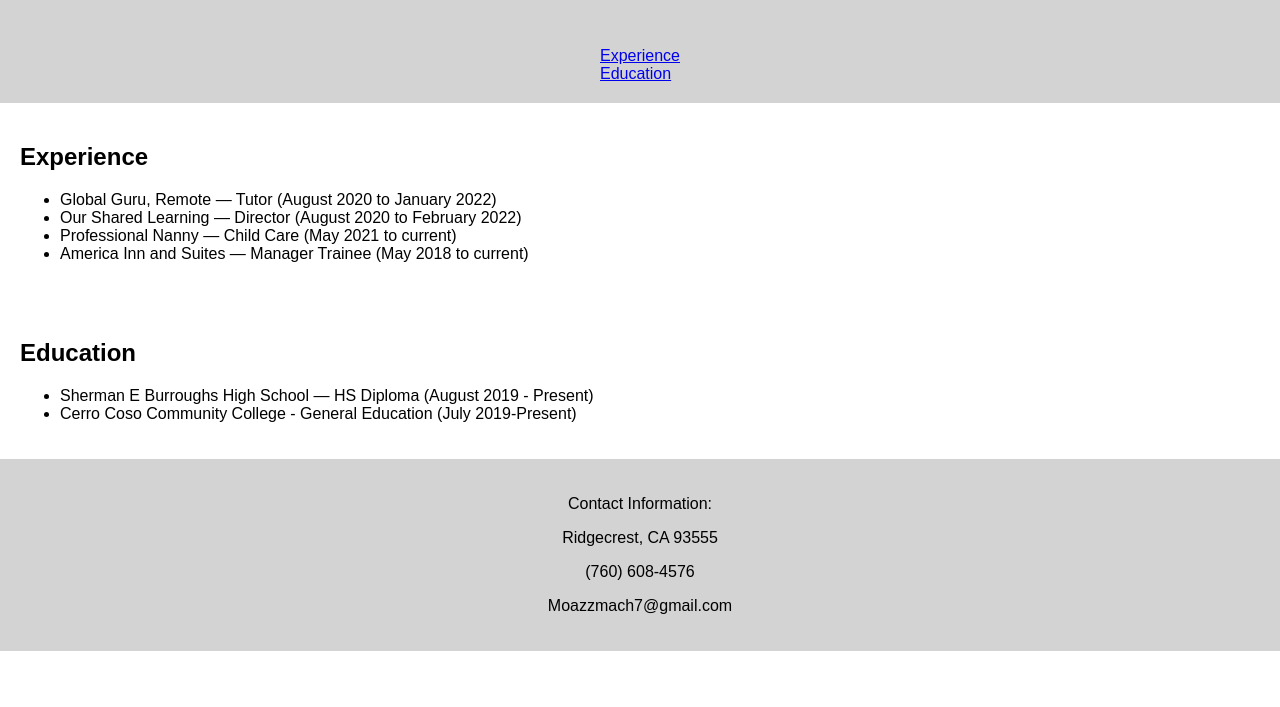
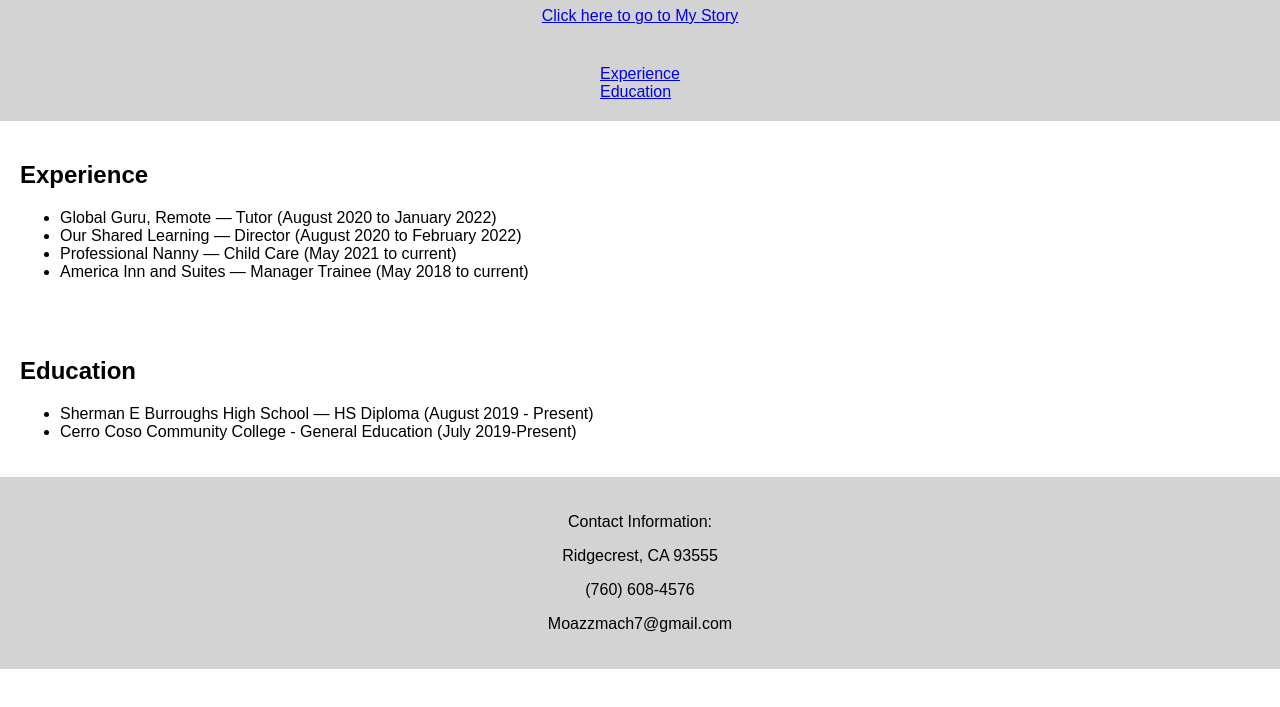
Before and after one commit to Mozzma/Myself, a plain HTML site: page index.html in a window 1280 px wide. Shown: the part 93-800 px from the top of the page. Drawn offline with Linux system fonts and the light colour scheme.

Commit message:
Update index.html

```diff
--- a/index.html
+++ b/index.html
@@ -7,6 +7,7 @@
 <body>
 	<header>
 		<h1>FNU Moazzma</h1>
+		<a href="MyStory.html">Click here to go to My Story</a>
 	</header>
 	<nav>
 		<ul>
```
